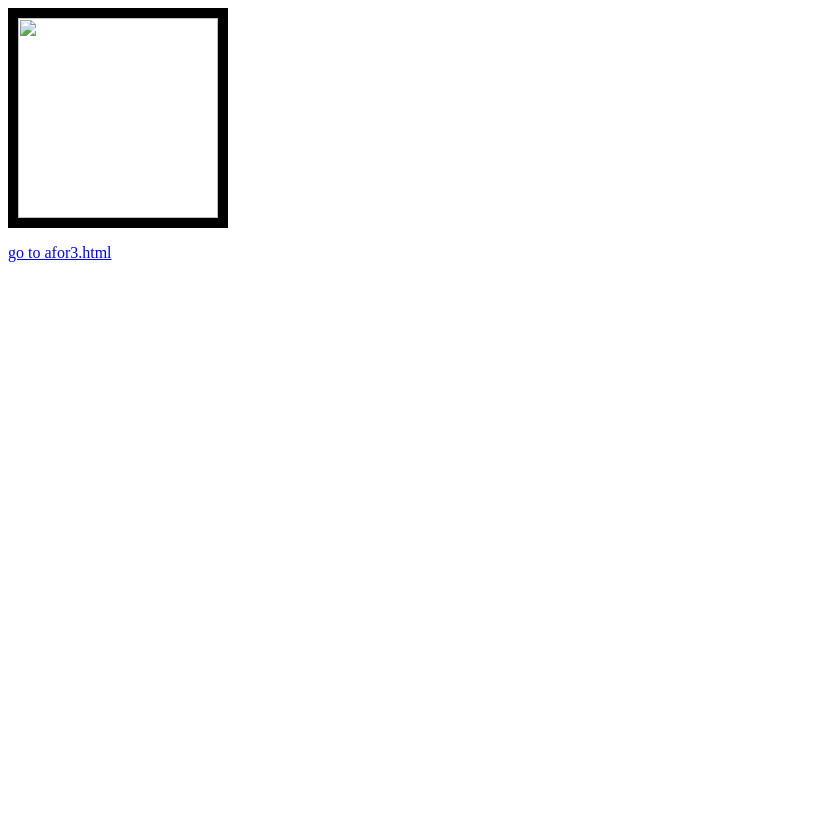
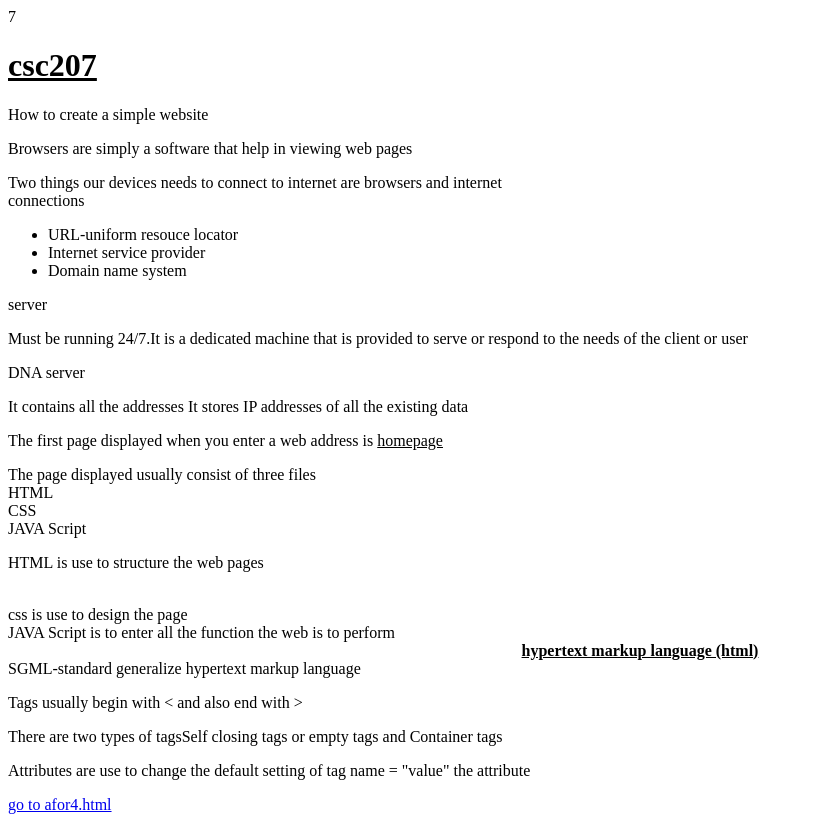
Before and after one commit to kvng-afor/afor, a plain HTML site: page index.html in a window 1280 px wide. Shown: the whole page, without its empty margins (0-814 px from the left). Before the commit the page ends 800 px from the top, so only its background shows below. Drawn offline with Linux system fonts and the light colour scheme.

Commit message:
Add files via upload

```diff
--- a/index.html
+++ b/index.html
@@ -1,13 +1,29 @@
 <!doctype html>
 <html>
-  <head>
-  	<title>csc 207 assignment</title>
-  	<meta charset ="utf-8">
-  </head>
-  <body>
-  	<img src="IMG-20191023-WA0002.jpg" border='10px'width="200px"height="200px">
-
-    <p>
-  	<a href ="afor3.html"target="_blank">go to afor3.html</a></p>
-  </body>
+	<head>
+		<title>csc 207</title>
+		<meta 		charset= "utf-8">
+	</head>7
+	<body>
+		<h1><b><u>csc207</u></b></h1>
+		<p>How to create a simple website</p>
+        <p>Browsers are simply a software that help in viewing web pages</p>
+        <p>Two things our devices needs to connect to internet are browsers and internet<br> connections
+        <ul>
+        	<li>URL-uniform resouce locator</li>
+        	<li>Internet service provider</li>
+			<li>Domain name system</li>
+		</ul>
+		<p>server</p>Must be running 24/7.It is a dedicated machine that is provided to serve or respond to the needs of the client or user
+		<p>DNA server</p>It contains all the addresses It stores IP addresses of all the existing data
+		<p>The first page displayed when you enter a web address is <u>homepage</u></p>
+		<p>The page displayed usually consist of three files<br>HTML<br>CSS<br>JAVA Script
+		<p>HTML is use to structure the web pages</p><br>css is use to design the page<br>
+		JAVA Script is to enter all the function the web is to perform
+		<center><u><b>hypertext markup language (html)</b></u></center>
+		SGML-standard generalize hypertext markup language<br><p>Tags usually begin with < and also end with ></p>
+		There are two types of tagsSelf closing tags or empty tags and Container tags
+		<p>Attributes are use to change the default setting of tag name = "value" the attribute</p>
+		<a href="afor4.html" target="_blank">go to afor4.html</a>
+</body>
 </html>
```
Also changed, not shown: afor4.html (+1 -1 lines), afor5.html (+1 -1 lines).
